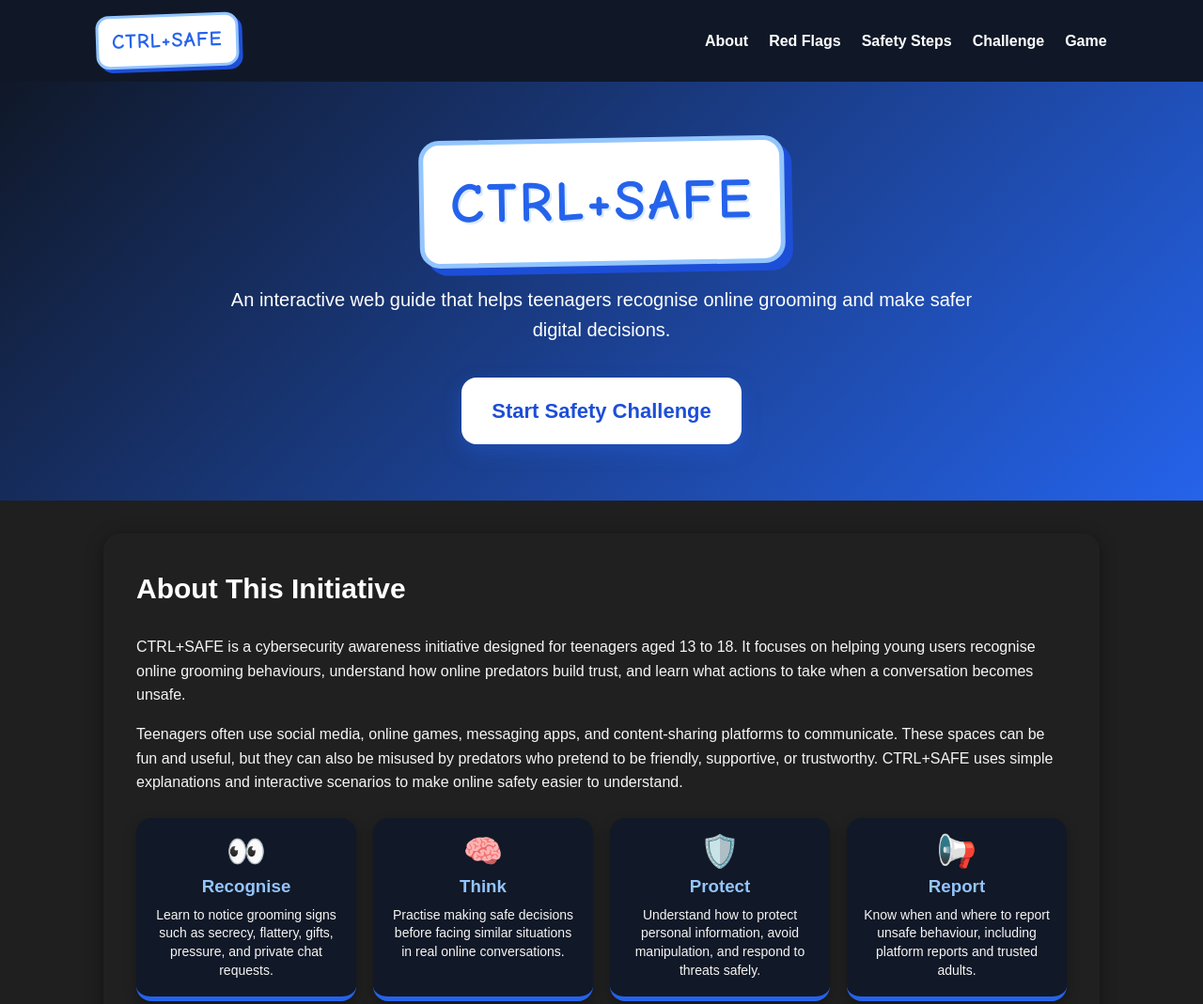
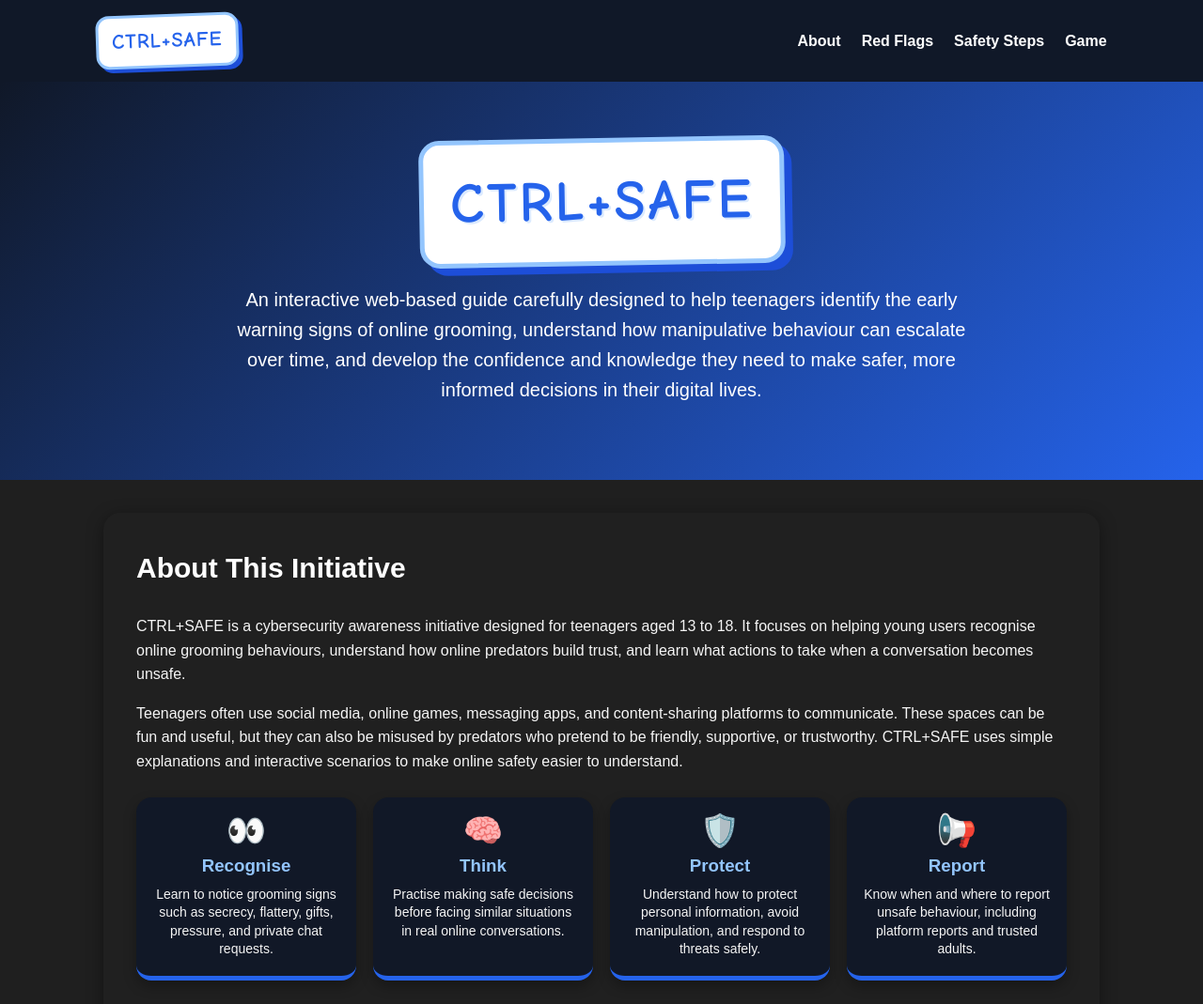
Before and after one commit to deaniemqri/ctrl-safe, a plain HTML site: page index.html in a window 1280 px wide. Shown: the top 1069 px of the page at 94% size. Drawn offline with Linux system fonts and the light colour scheme.

Commit message:
Removing challenge section and updating navigation bar

```diff
--- a/index.html
+++ b/index.html
@@ -14,7 +14,6 @@
     <li><a href="#about">About</a></li>
     <li><a href="#redflags">Red Flags</a></li>
     <li><a href="#safety">Safety Steps</a></li>
-    <li><a href="challenge.html">Challenge</a></li>
     <li><a href="#game">Game</a></li>
   </ul>
 </nav>
@@ -22,8 +21,7 @@
   <header class="hero">
   <div class="hero-content">
     <h1 class="comic-title">CTRL+SAFE</h1>
-    <p>An interactive web guide that helps teenagers recognise online grooming and make safer digital decisions.</p>
-    <a href="challenge.html" class="hero-btn big-challenge-btn">Start Safety Challenge</a>
+    <p>An interactive web-based guide carefully designed to help teenagers identify the early warning signs of online grooming, understand how manipulative behaviour can escalate over time, and develop the confidence and knowledge they need to make safer, more informed decisions in their digital lives.</p>
   </div>
 </header>
 
```
